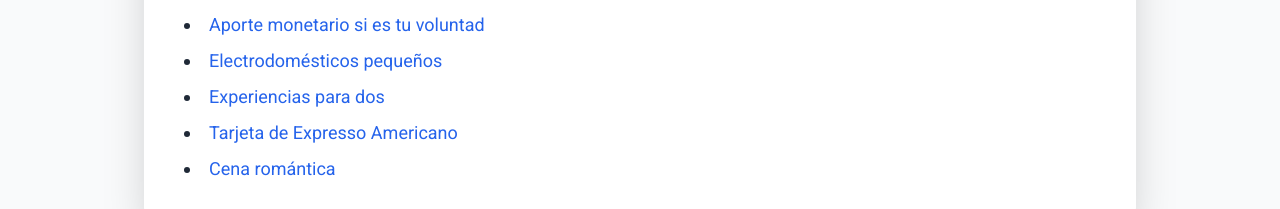
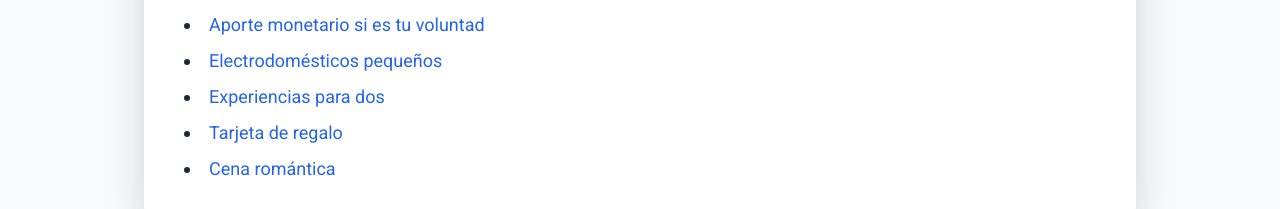
Before and after one commit to bayron-bg/InvitacionCenaBayron, a plain HTML site: page index.html in a window 1280 px wide. Shown: the part 3800-4009 px from the top of the page. Drawn offline with nearby package versions, Linux system fonts and the light colour scheme.

Commit message:
Update index.html

```diff
--- a/index.html
+++ b/index.html
@@ -234,7 +234,7 @@
         <li><a href="#" class="text-blue-600 hover:underline">Aporte monetario si es tu voluntad</a></li>
         <li><a href="#" class="text-blue-600 hover:underline">Electrodomésticos pequeños</a></li>
         <li><a href="#" class="text-blue-600 hover:underline">Experiencias para dos</a></li>
-        <li><a href="#" class="text-blue-600 hover:underline">Tarjeta de Expresso Americano</a></li>
+        <li><a href="#" class="text-blue-600 hover:underline">Tarjeta de regalo</a></li>
         <li><a href="#" class="text-blue-600 hover:underline">Cena romántica</a></li>
       </ul>
     </section>
```
